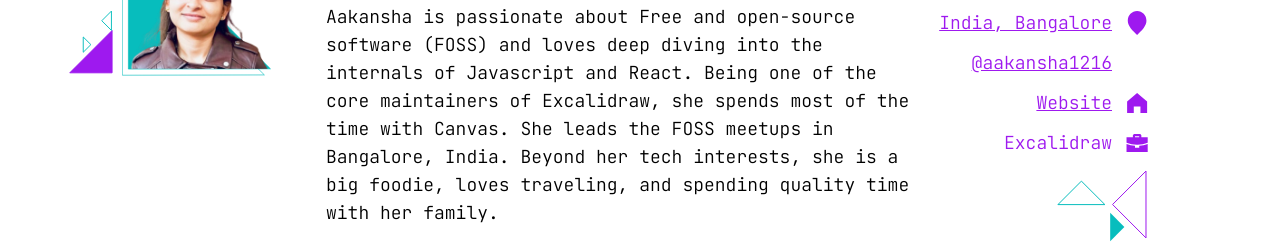
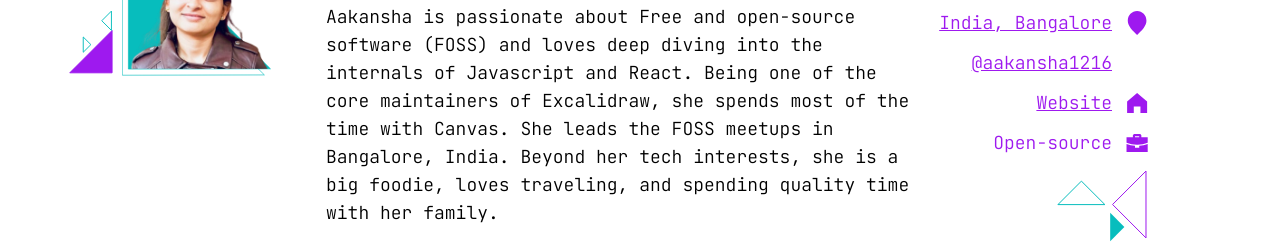
Before and after one commit to JSConfBp/2024.jsconfbp.com, a Next.js app: page /speakers/aakansha-doshi in a window 1280 px wide. Shown: the part 1120-1363 px from the top of the page. Built offline with nearby package versions, Linux system fonts and the light colour scheme; a web font is replaced by a local one.

Commit message:
Update talks.ts

```diff
--- a/data/talks.ts
+++ b/data/talks.ts
@@ -38,7 +38,7 @@ const TALKS = [
       socialMediaUrl: "https://twitter.com/aakansha1216",
       socialMediaType: "twitter",
       website: "https://aakansha.dev/",
-      work: "Excalidraw",
+      work: "Open-source",
       role: "",
       workURL: "",
       imageAlign: "left",
```
